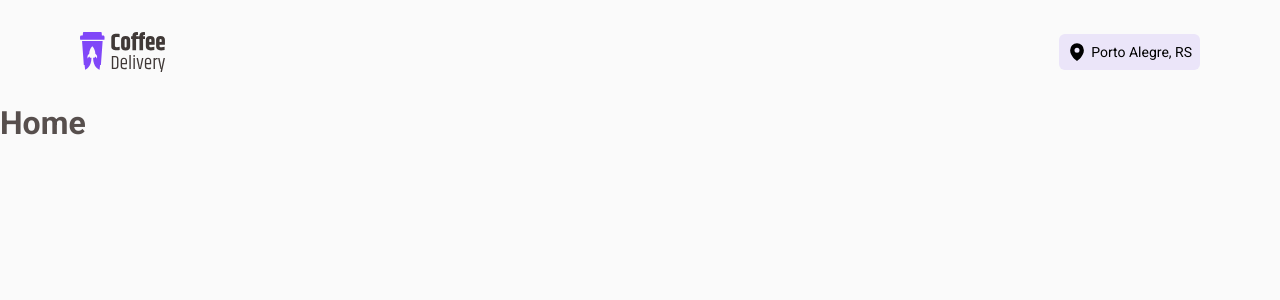
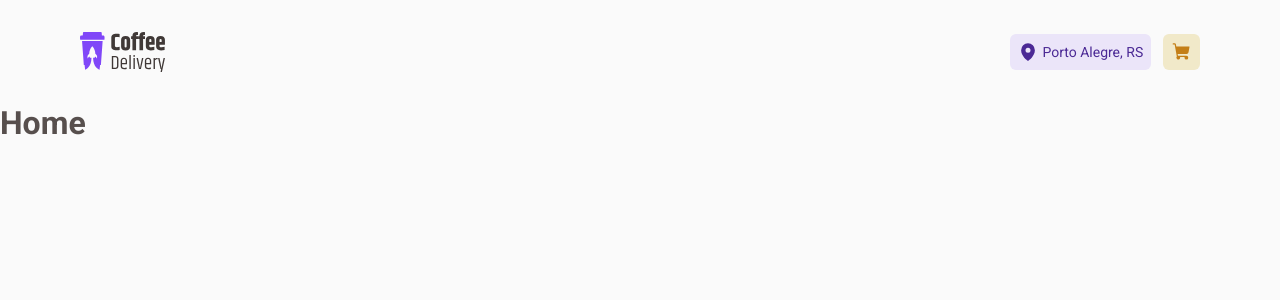
Before and after one commit to LucasLeiteDuarte/coffe-delivery, a React (Vite) app: page / in a window 1280 px wide. Shown: the top 300 px of the page. Built offline with nearby package versions, Linux system fonts and the light colour scheme.

Commit message:
finish buttons

```diff
--- a/src/components/Header/index.tsx
+++ b/src/components/Header/index.tsx
@@ -1,4 +1,4 @@
-import { MapPin } from 'phosphor-react';
+import { MapPin, ShoppingCart } from 'phosphor-react';
 import coffelogo from '../../assests/Logo.svg';
 import { HeaderButton, HeaderButtonsContainer, HeaderContainer } from "./styles";
 
@@ -13,6 +13,10 @@ export function Header() {
             <MapPin size={20} weight="fill" />
             Porto Alegre, RS
           </HeaderButton>
+          <HeaderButton variant='yellow'>
+            <ShoppingCart size={20} weight='fill' />
+
+          </HeaderButton>
 
         </HeaderButtonsContainer>
       </div>
--- a/src/components/Header/styles.ts
+++ b/src/components/Header/styles.ts
@@ -48,7 +48,7 @@ export const HeaderButton = styled.button<HeaderButtonProps>`
 
   ${({variant, theme})=> css`
   background: ${theme.colors[`brand-${variant}-light`]};
-
+  color: ${theme.colors[`brand-${variant}-dark`]}
   `}
 
 `;
```
